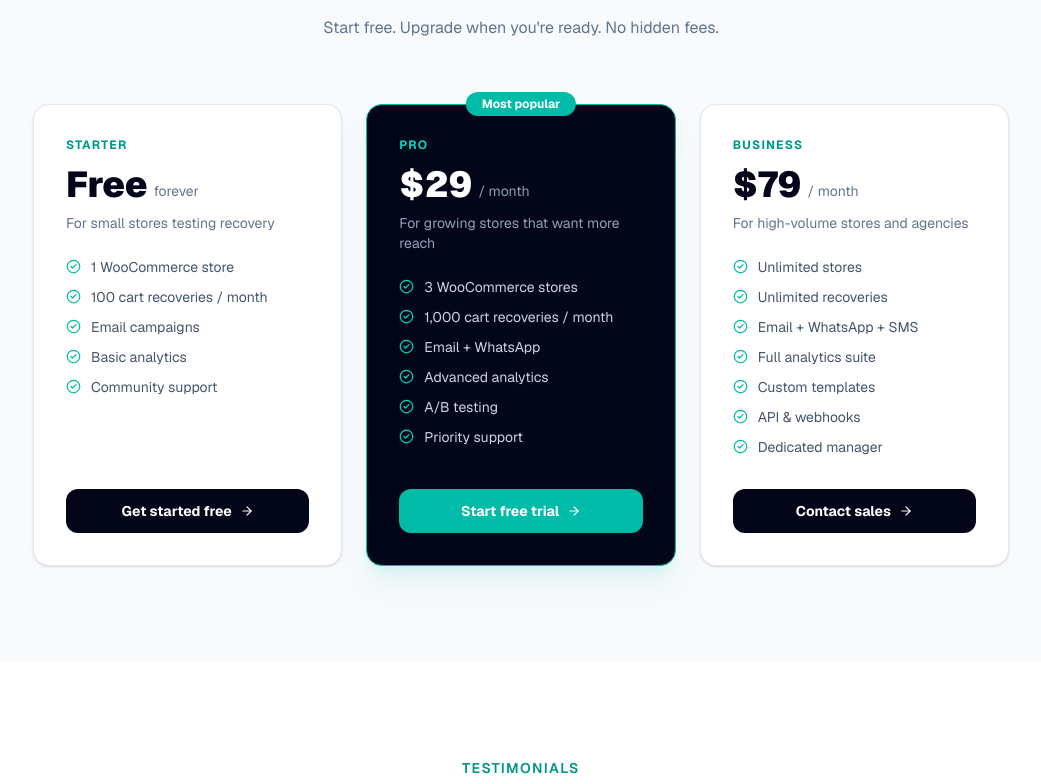
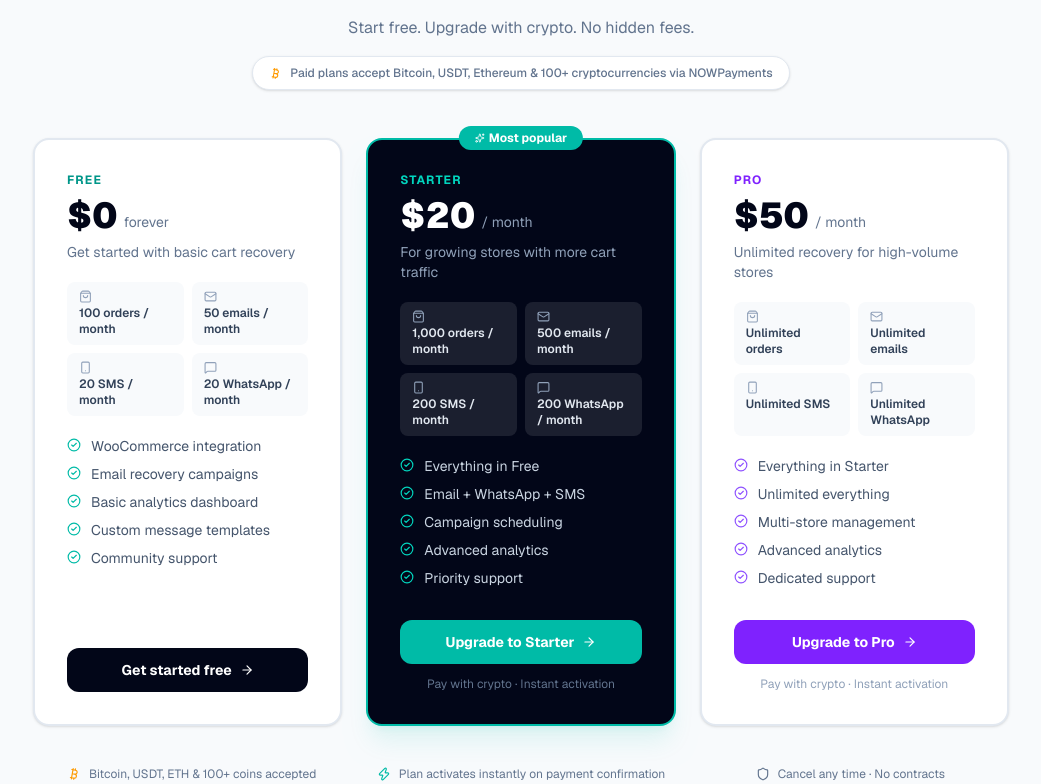
Before and after one commit to q8235828-byte/abandonment-buddy, a Next.js app in the folder apps/web/: page / in a window 1280 px wide. Shown: the part 3136-3920 px from the top of the page, without its empty margins (119-1160 px from the left). Built offline with nearby package versions, Linux system fonts and the light colour scheme.

Commit message:
Update homepage pricing: match real plans (Free/0/0), crypto payment badge, usage limit grids

```diff
--- a/apps/web/app/page.tsx
+++ b/apps/web/app/page.tsx
@@ -2,12 +2,16 @@ import Link from 'next/link';
 import {
   ArrowRight,
   BarChart3,
+  Bitcoin,
   CheckCircle2,
   Clock,
   Mail,
   MessageSquare,
   Plug,
   Shield,
+  ShoppingBag,
+  Smartphone,
+  Sparkles,
   Star,
   TrendingUp,
   Zap,
@@ -342,72 +346,98 @@ export default function HomePage() {
       {/* ── Pricing ──────────────────────────────────────── */}
       <section id="pricing" className="border-t border-slate-100 bg-slate-50 py-24">
         <div className="mx-auto max-w-5xl px-4 sm:px-6">
-          <div className="mb-16 text-center">
+          <div className="mb-4 text-center">
             <p className="text-sm font-semibold uppercase tracking-widest text-teal-600">Pricing</p>
             <h2 className="mt-3 text-4xl font-bold tracking-tight">Simple, transparent pricing</h2>
-            <p className="mt-4 text-base text-slate-500">Start free. Upgrade when you&apos;re ready. No hidden fees.</p>
+            <p className="mt-4 text-base text-slate-500">Start free. Upgrade with crypto. No hidden fees.</p>
+          </div>
+
+          {/* Crypto payment badge */}
+          <div className="mb-12 flex justify-center">
+            <div className="inline-flex items-center gap-2 rounded-full border border-slate-200 bg-white px-4 py-2 text-xs font-medium text-slate-500 shadow-sm">
+              <Bitcoin size={13} className="text-amber-500" />
+              Paid plans accept Bitcoin, USDT, Ethereum & 100+ cryptocurrencies via NOWPayments
+            </div>
           </div>
 
           <div className="grid gap-6 lg:grid-cols-3">
             {[
               {
-                name: 'Starter',
-                price: 'Free',
+                name: 'Free',
+                price: '$0',
                 sub: 'forever',
-                desc: 'For small stores testing recovery',
+                desc: 'Get started with basic cart recovery',
                 highlight: false,
                 badge: null,
+                color: 'teal',
+                limits: [
+                  { icon: <ShoppingBag size={13} />, text: '100 orders / month' },
+                  { icon: <Mail size={13} />,        text: '50 emails / month' },
+                  { icon: <Smartphone size={13} />,  text: '20 SMS / month' },
+                  { icon: <MessageSquare size={13} />,text: '20 WhatsApp / month' },
+                ],
                 features: [
-                  '1 WooCommerce store',
-                  '100 cart recoveries / month',
-                  'Email campaigns',
-                  'Basic analytics',
+                  'WooCommerce integration',
+                  'Email recovery campaigns',
+                  'Basic analytics dashboard',
+                  'Custom message templates',
                   'Community support',
                 ],
                 cta: 'Get started free',
                 href: '/signup',
               },
               {
-                name: 'Pro',
-                price: '$29',
+                name: 'Starter',
+                price: '$20',
                 sub: '/ month',
-                desc: 'For growing stores that want more reach',
+                desc: 'For growing stores with more cart traffic',
                 highlight: true,
                 badge: 'Most popular',
+                color: 'teal',
+                limits: [
+                  { icon: <ShoppingBag size={13} />, text: '1,000 orders / month' },
+                  { icon: <Mail size={13} />,        text: '500 emails / month' },
+                  { icon: <Smartphone size={13} />,  text: '200 SMS / month' },
+                  { icon: <MessageSquare size={13} />,text: '200 WhatsApp / month' },
+                ],
                 features: [
-                  '3 WooCommerce stores',
-                  '1,000 cart recoveries / month',
-                  'Email + WhatsApp',
+                  'Everything in Free',
+                  'Email + WhatsApp + SMS',
+                  'Campaign scheduling',
                   'Advanced analytics',
-                  'A/B testing',
                   'Priority support',
                 ],
-                cta: 'Start free trial',
+                cta: 'Upgrade to Starter',
                 href: '/signup',
               },
               {
-                name: 'Business',
-                price: '$79',
+                name: 'Pro',
+                price: '$50',
                 sub: '/ month',
-                desc: 'For high-volume stores and agencies',
+                desc: 'Unlimited recovery for high-volume stores',
                 highlight: false,
                 badge: null,
+                color: 'violet',
+                limits: [
+                  { icon: <ShoppingBag size={13} />, text: 'Unlimited orders' },
+                  { icon: <Mail size={13} />,        text: 'Unlimited emails' },
+                  { icon: <Smartphone size={13} />,  text: 'Unlimited SMS' },
+                  { icon: <MessageSquare size={13} />,text: 'Unlimited WhatsApp' },
+                ],
                 features: [
-                  'Unlimited stores',
-                  'Unlimited recoveries',
-                  'Email + WhatsApp + SMS',
-                  'Full analytics suite',
-                  'Custom templates',
-                  'API & webhooks',
-                  'Dedicated manager',
+                  'Everything in Starter',
+                  'Unlimited everything',
+                  'Multi-store management',
+                  'Advanced analytics',
+                  'Dedicated support',
                 ],
-                cta: 'Contact sales',
+                cta: 'Upgrade to Pro',
                 href: '/signup',
               },
             ].map((plan) => (
               <div
                 key={plan.name}
-                className={`relative flex flex-col rounded-2xl border p-8 ${
+                className={`relative flex flex-col rounded-2xl border-2 p-8 ${
                   plan.highlight
                     ? 'border-teal-500 bg-slate-950 text-white shadow-xl shadow-teal-500/10'
                     : 'border-slate-200 bg-white shadow-sm'
@@ -415,31 +445,37 @@ export default function HomePage() {
               >
                 {plan.badge && (
                   <div className="absolute -top-3.5 left-1/2 -translate-x-1/2">
-                    <span className="rounded-full bg-teal-500 px-4 py-1 text-xs font-bold text-white">
-                      {plan.badge}
+                    <span className="inline-flex items-center gap-1 rounded-full bg-teal-500 px-4 py-1 text-xs font-bold text-white">
+                      <Sparkles size={10} /> {plan.badge}
                     </span>
                   </div>
                 )}
 
-                <div className="mb-6">
-                  <p className={`text-xs font-bold uppercase tracking-widest ${plan.highlight ? 'text-teal-400' : 'text-teal-600'}`}>
+                <div className="mb-5">
+                  <p className={`text-xs font-bold uppercase tracking-widest ${plan.highlight ? 'text-teal-400' : plan.color === 'violet' ? 'text-violet-600' : 'text-teal-600'}`}>
                     {plan.name}
                   </p>
-                  <div className="mt-3 flex items-end gap-1.5">
+                  <div className="mt-2 flex items-end gap-1.5">
                     <span className="text-4xl font-black">{plan.price}</span>
-                    <span className={`mb-1 text-sm ${plan.highlight ? 'text-slate-400' : 'text-slate-500'}`}>
-                      {plan.sub}
-                    </span>
+                    <span className={`mb-1 text-sm ${plan.highlight ? 'text-slate-400' : 'text-slate-500'}`}>{plan.sub}</span>
                   </div>
-                  <p className={`mt-2 text-sm ${plan.highlight ? 'text-slate-400' : 'text-slate-500'}`}>
-                    {plan.desc}
-                  </p>
+                  <p className={`mt-1.5 text-sm ${plan.highlight ? 'text-slate-400' : 'text-slate-500'}`}>{plan.desc}</p>
                 </div>
 
-                <ul className="mb-8 flex-1 space-y-2.5">
+                {/* Usage limits grid */}
+                <div className="mb-5 grid grid-cols-2 gap-2">
+                  {plan.limits.map((l) => (
+                    <div key={l.text} className={`rounded-lg px-3 py-2 ${plan.highlight ? 'bg-white/10' : 'bg-slate-50'}`}>
+                      <div className={`flex items-center gap-1 text-xs mb-0.5 ${plan.highlight ? 'text-slate-400' : 'text-slate-400'}`}>{l.icon}</div>
+                      <p className={`text-xs font-semibold ${plan.highlight ? 'text-slate-200' : 'text-slate-700'}`}>{l.text}</p>
+                    </div>
+                  ))}
+                </div>
+
+                <ul className="mb-8 flex-1 space-y-2">
                   {plan.features.map((f) => (
                     <li key={f} className="flex items-start gap-2.5">
-                      <CheckCircle2 size={15} className={`mt-0.5 shrink-0 ${plan.highlight ? 'text-teal-400' : 'text-teal-500'}`} />
+                      <CheckCircle2 size={14} className={`mt-0.5 shrink-0 ${plan.highlight ? 'text-teal-400' : plan.color === 'violet' ? 'text-violet-500' : 'text-teal-500'}`} />
                       <span className={`text-sm ${plan.highlight ? 'text-slate-300' : 'text-slate-600'}`}>{f}</span>
                     </li>
                   ))}
@@ -450,11 +486,32 @@ export default function HomePage() {
                   className={`flex items-center justify-center gap-2 rounded-xl py-3 text-sm font-bold transition-colors ${
                     plan.highlight
                       ? 'bg-teal-500 text-white hover:bg-teal-400'
-                      : 'bg-slate-950 text-white hover:bg-slate-800'
+                      : plan.color === 'violet'
+                        ? 'bg-violet-600 text-white hover:bg-violet-500'
+                        : 'bg-slate-950 text-white hover:bg-slate-800'
                   }`}
                 >
                   {plan.cta} <ArrowRight size={14} />
                 </Link>
+
+                {plan.price !== '$0' && (
+                  <p className={`mt-3 text-center text-xs ${plan.highlight ? 'text-slate-500' : 'text-slate-400'}`}>
+                    Pay with crypto · Instant activation
+                  </p>
+                )}
+              </div>
+            ))}
+          </div>
+
+          {/* Comparison footnote */}
+          <div className="mt-10 grid gap-3 sm:grid-cols-3 text-center">
+            {[
+              { icon: <Bitcoin size={14} className="text-amber-500" />, text: 'Bitcoin, USDT, ETH & 100+ coins accepted' },
+              { icon: <Zap size={14} className="text-teal-500" />,     text: 'Plan activates instantly on payment confirmation' },
+              { icon: <Shield size={14} className="text-slate-500" />, text: 'Cancel any time · No contracts' },
+            ].map((n) => (
+              <div key={n.text} className="flex items-center justify-center gap-2 text-xs text-slate-500">
+                {n.icon} {n.text}
               </div>
             ))}
           </div>
```
